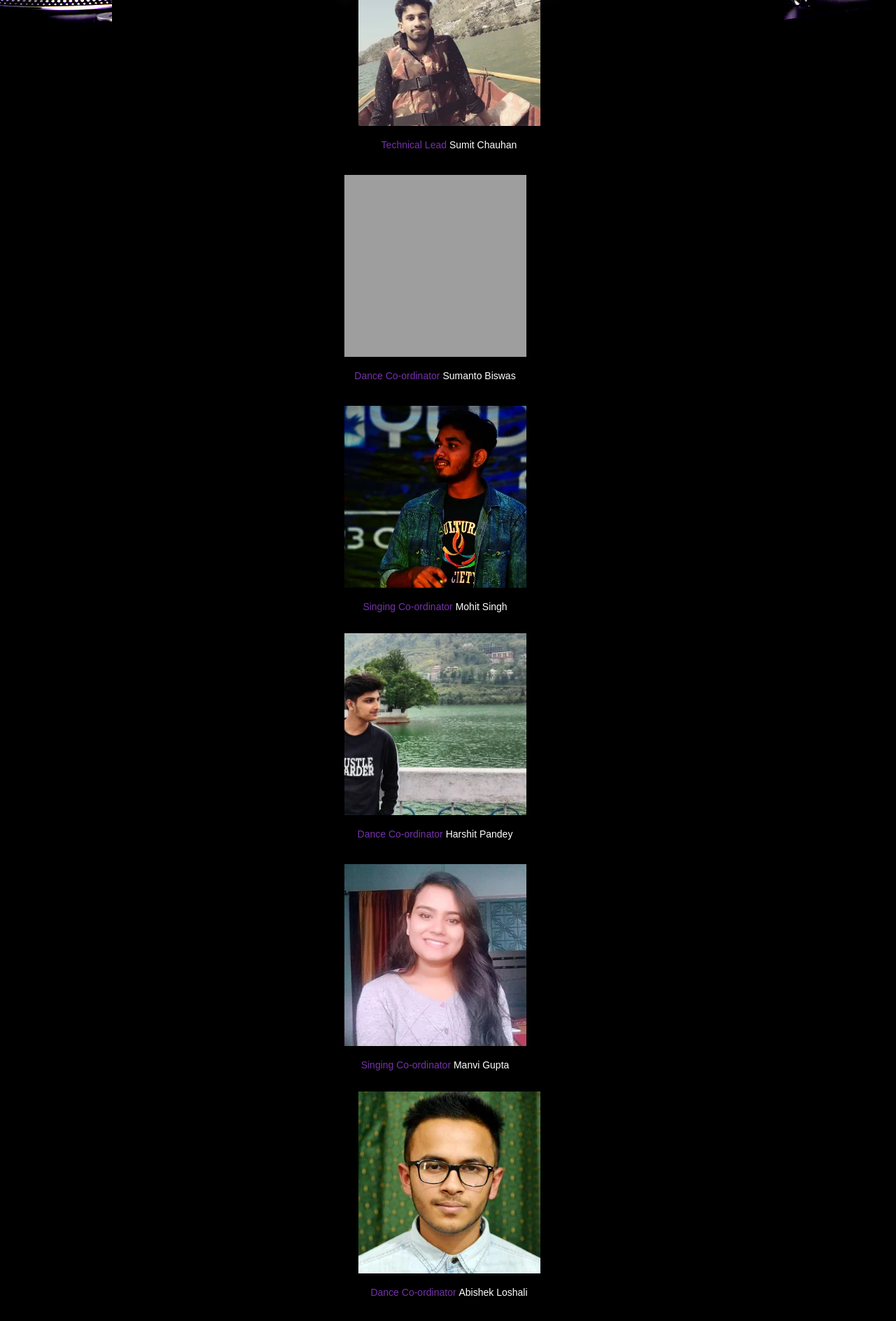
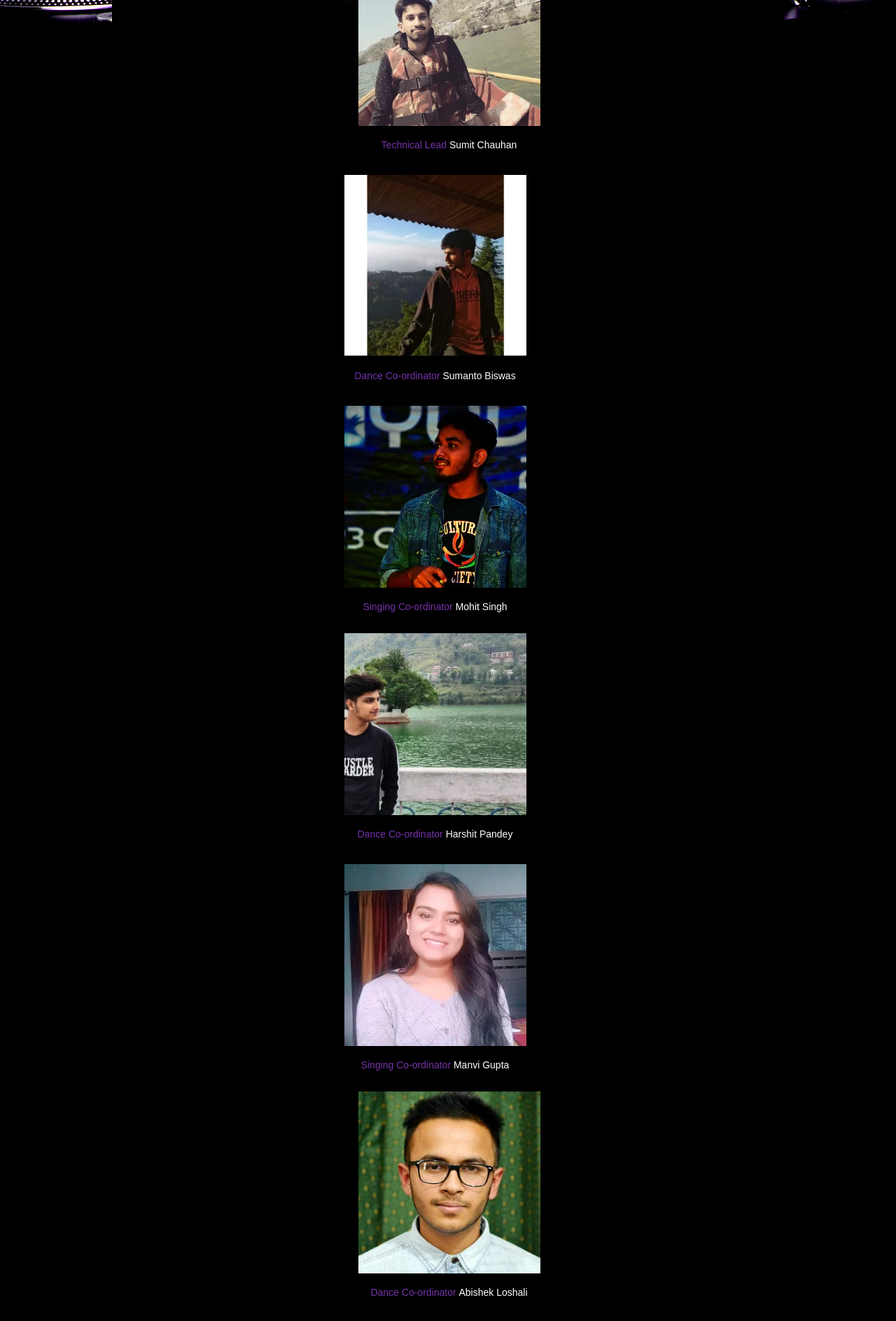
Before and after one commit to codeit13/Abhuday-2020-Website, a PHP site: page /team.php in a window 1280 px wide. Shown: the part 1042-2930 px from the top of the page at 70% size. Run offline with PHP 8.4, Linux system fonts and the light colour scheme; grey boxes are pictures that could not be loaded.

Commit message:
Added Team Changes

```diff
--- a/team.php
+++ b/team.php
@@ -48,7 +48,7 @@
 
           <div class="wrapper">
             <div class="cols marg_right1">
-              <figure class="pad_bot1"><img width="260" height="260" src="images/people/page4_img1.webp" alt=""></figure>
+              <figure class="pad_bot1"><img width="260" height="260" src="images/people/sumanto_biswas.webp" alt=""></figure>
               <p class="pad_bot2"><span class="color2">Dance Co-ordinator</span> <span class="color1">Sumanto Biswas</span><br>
                </p>
               <figure class="pad_bot1"><img width="260" height="260" src="images/people/mohit_singh.webp" alt=""></figure>
@@ -109,9 +109,9 @@
               <p><span class="color2">DJ Co-ordinator </span><span class="color1">Neeraj Singh Thapa</span><br>
                  </p>
             </div>
-            <div class="cols" style="visibility: hidden;">
-              <figure class="pad_bot1"><img width="260" height="260" src="" alt=""></figure>
-              <p class="pad_bot2"><span class="color2"></span> <span class="color1"></span><br>
+            <div class="cols">
+              <figure class="pad_bot1"><img width="260" height="260" src="images/people/aman_bahadur.webp" alt=""></figure>
+              <p class="pad_bot2"><span class="color2">DJ Co-ordinator</span> <span class="color1">Aman Bahadur</span><br>
                   </p>
             </div>
           </div>
```
Also changed, not shown: images/people/aman_bahadur.webp (added), images/people/sumanto_biswas.webp (added), 7 other files.
